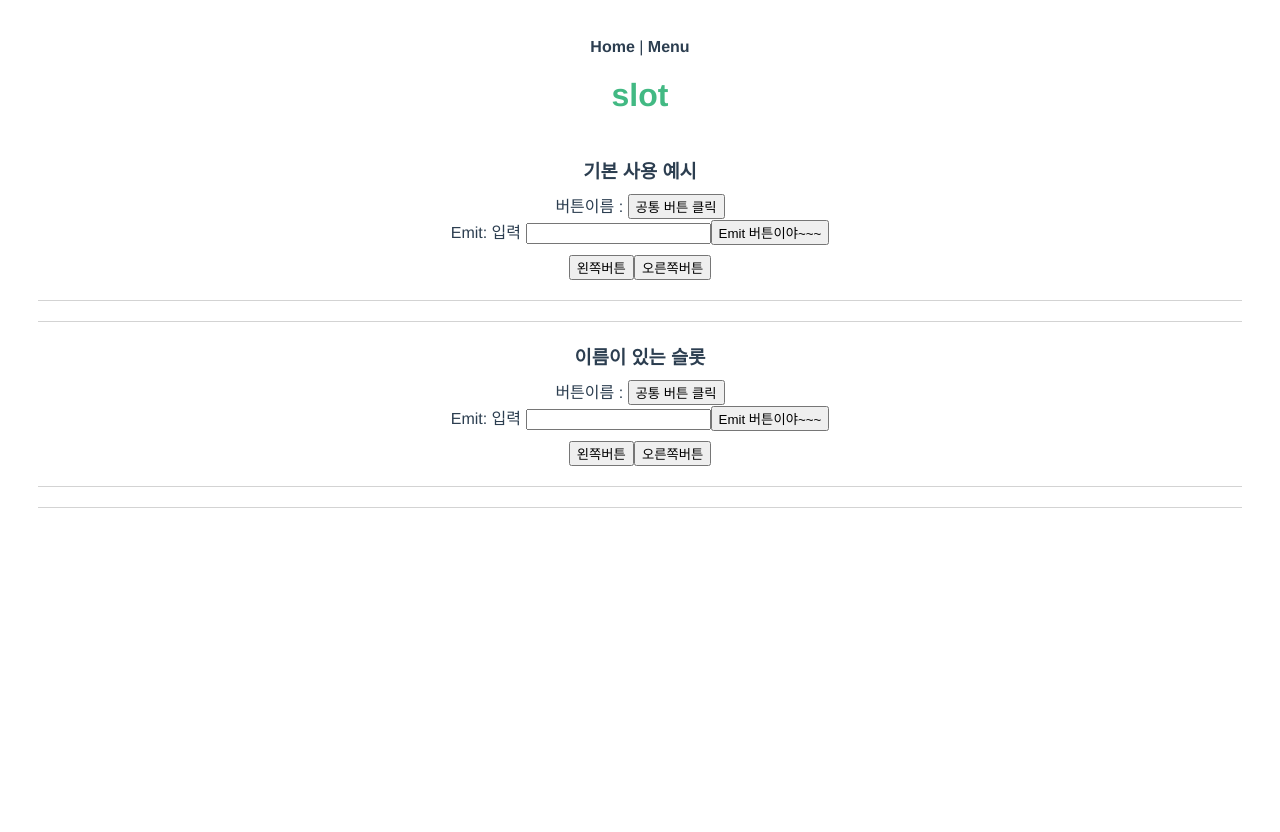
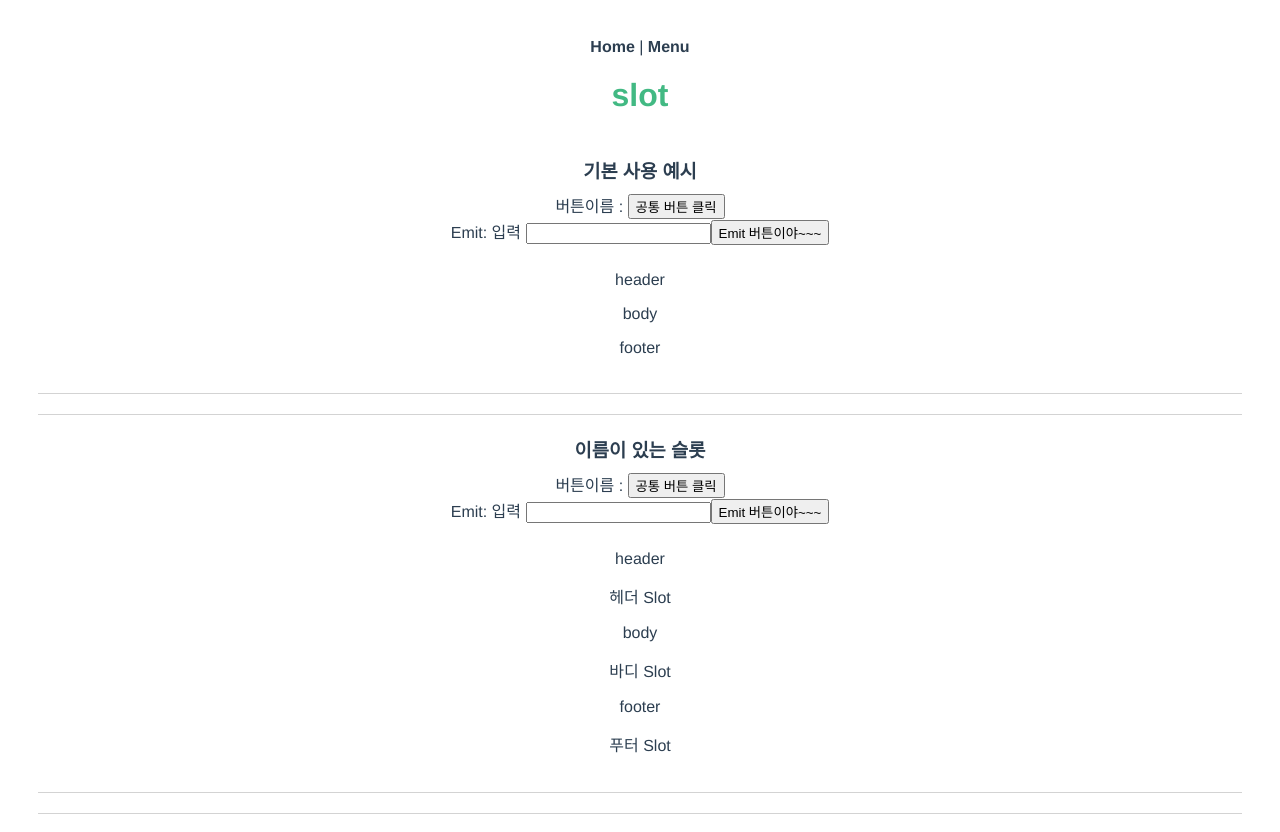
Before and after one commit to kyeongmin21/vueStudy, a Vue app: page /slot in a window 1280 px wide. Shown: the top 832 px of the page. Before the commit the page ends 800 px from the top, so only its background shows below. Built offline with nearby package versions, Linux system fonts and the light colour scheme.

Commit message:
이름있는 slot

```diff
--- a/src/components/Button.vue
+++ b/src/components/Button.vue
@@ -1,18 +1,19 @@
 <template>
   <div>
+    버튼이름 :
+    <button @click="onClick()">{{ btn }}</button><br>
 
-      버튼이름 :
-      <button @click="onClick()">{{ btn }}</button>
-      <br>
-
-      Emit: 입력
-      <input type="text" v-model="value" />
-      <button @click="onEmit">{{ name }} Emit 버튼이야~~~</button>
+    Emit: 입력
+    <input type="text" v-model="value"/>
+    <button @click="onEmit">{{ name }} Emit 버튼이야~~~</button>
 
     <section>
-      <button slot="left">왼쪽버튼</button>
-      <button slot="right">오른쪽버튼</button>
-
+      <p>header</p>
+      <slot name="header"></slot>
+      <p>body</p>
+      <slot name="body"></slot>
+      <p>footer</p>
+      <slot name="footer"></slot>
     </section>
   </div>
 </template>
@@ -31,8 +32,7 @@ export default {
       value: "",
     };
   },
-  components: {
-  },
+  components: {},
   methods: {
     onClick() {
       console.log("공통버튼 클릭");
@@ -49,14 +49,17 @@ export default {
 h3 {
   margin: 40px 0 0;
 }
+
 ul {
   list-style-type: none;
   padding: 0;
 }
+
 li {
   display: inline-block;
   margin: 0 10px;
 }
+
 a {
   color: #42b983;
 }
--- a/src/views/Slot.vue
+++ b/src/views/Slot.vue
@@ -3,36 +3,38 @@
     <h1>slot</h1>
     <section>
       <h3>기본 사용 예시</h3>
-      <Button>slot content
-      </Button>
+      <Button>slot content</Button>
       <!--<Button/>-->
     </section>
 
     <section>
       <h3>이름이 있는 슬롯</h3>
       <Button>
-        <slot name="left"></slot>
-        <slot name="right"></slot>
+        <template v-slot:header>
+          <p>헤더 Slot</p>
+        </template>
+        <template v-slot:body>
+          <p>바디 Slot</p>
+        </template>
+        <template v-slot:footer>
+          <p>푸터 Slot</p>
+        </template>
       </Button>
+
     </section>
   </div>
 </template>
 
 <script>
-import Button from "@/components/Button"
-
-
+import Button from "@/components/Button.vue"
 export default {
   data() {
     return {
-
     };
   },
   components: {
     Button,
-
   },
-
 };
 </script>
 
```
